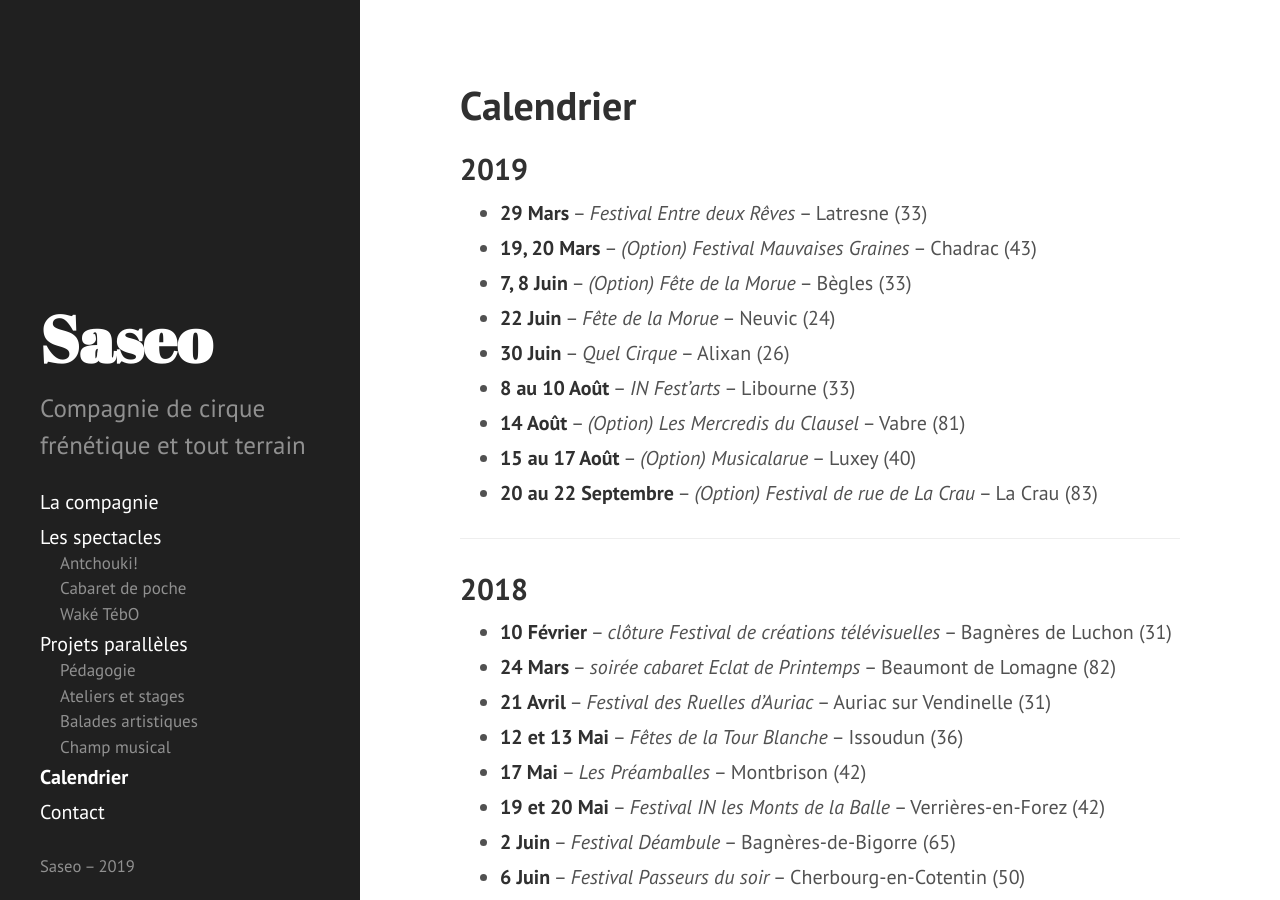
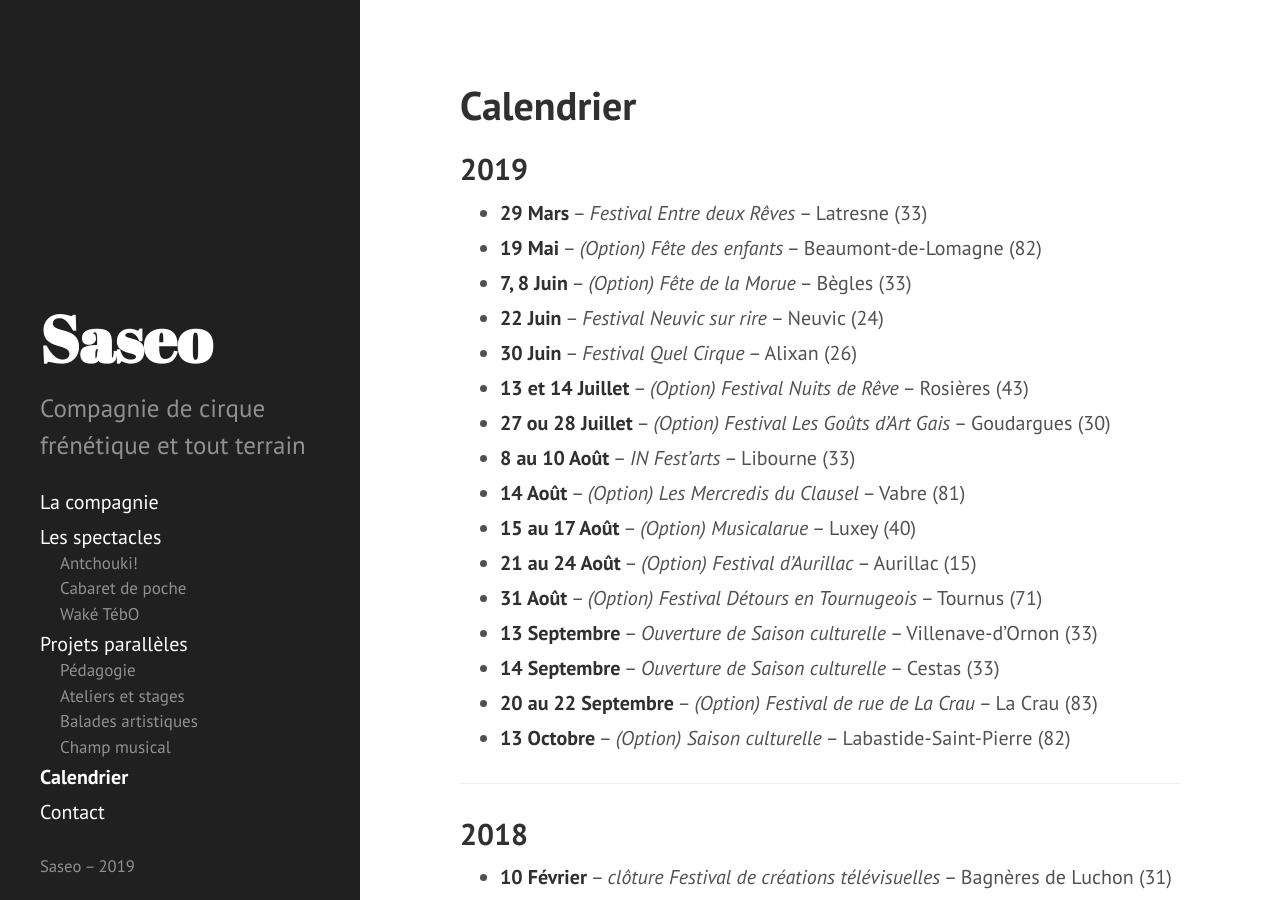
Before and after one commit to rizoom/saseo.org, a Jekyll site: the page built from calendrier.md, in a window 1280 px wide and 900 px high. Built offline with Jekyll 4.4.1, drawn with Linux system fonts in a browser that asks for light colours.

Commit message:
mise à jour calendrier 2019
Lorraine

```diff
--- a/calendrier.md
+++ b/calendrier.md
@@ -7,14 +7,21 @@ sidebar_order: 3
 ## 2019
 
 - **29 Mars** -- _Festival Entre deux Rêves_ -- Latresne (33)
-- **19, 20 Mars** -- _(Option) Festival Mauvaises Graines_ -- Chadrac (43)
+- **19 Mai** -- _(Option) Fête des enfants_ -- Beaumont-de-Lomagne (82)
 - **7, 8 Juin** -- _(Option) Fête de la Morue_ -- Bègles (33)
-- **22 Juin** -- _Fête de la Morue_ -- Neuvic (24)
-- **30 Juin** -- _Quel Cirque_ -- Alixan (26)
+- **22 Juin** -- _Festival Neuvic sur rire_ -- Neuvic (24)
+- **30 Juin** -- _Festival Quel Cirque_ -- Alixan (26)
+- **13 et 14 Juillet** -- _(Option) Festival Nuits de Rêve_ -- Rosières (43)
+- **27 ou 28 Juillet** -- _(Option) Festival Les Goûts d'Art Gais_ -- Goudargues (30)
 - **8 au 10 Août** -- _IN Fest'arts_ -- Libourne (33)
 - **14 Août** -- _(Option) Les Mercredis du Clausel_ -- Vabre (81)
 - **15 au 17 Août** -- _(Option) Musicalarue_ -- Luxey (40)
+- **21 au 24 Août** -- _(Option) Festival d'Aurillac_ -- Aurillac (15)
+- **31 Août** -- _(Option) Festival Détours en Tournugeois_ -- Tournus (71)
+- **13 Septembre** -- _Ouverture de Saison culturelle_ -- Villenave-d'Ornon (33)
+- **14 Septembre** -- _Ouverture de Saison culturelle_ -- Cestas (33)
 - **20 au 22 Septembre** -- _(Option) Festival de rue de La Crau_ -- La Crau (83)
+- **13 Octobre** -- _(Option) Saison culturelle_ -- Labastide-Saint-Pierre (82)
 
 ---
 
```
